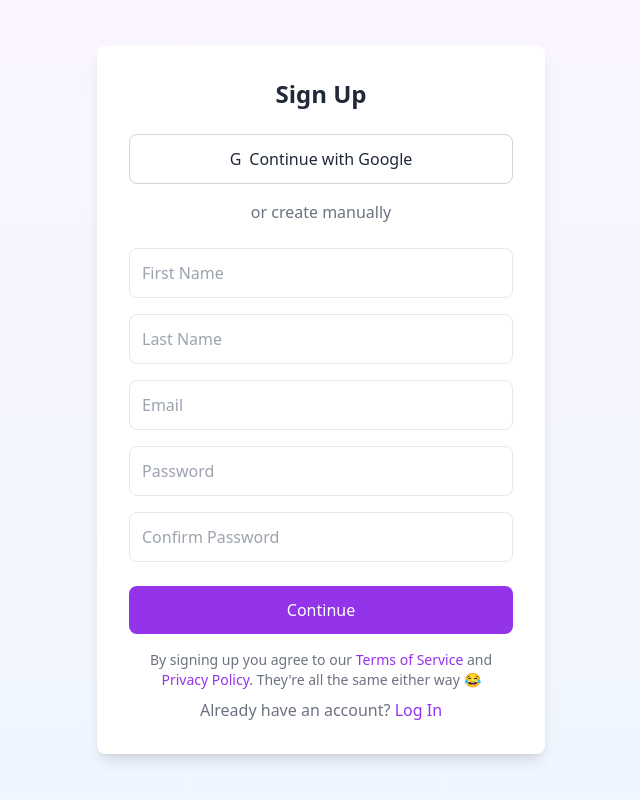
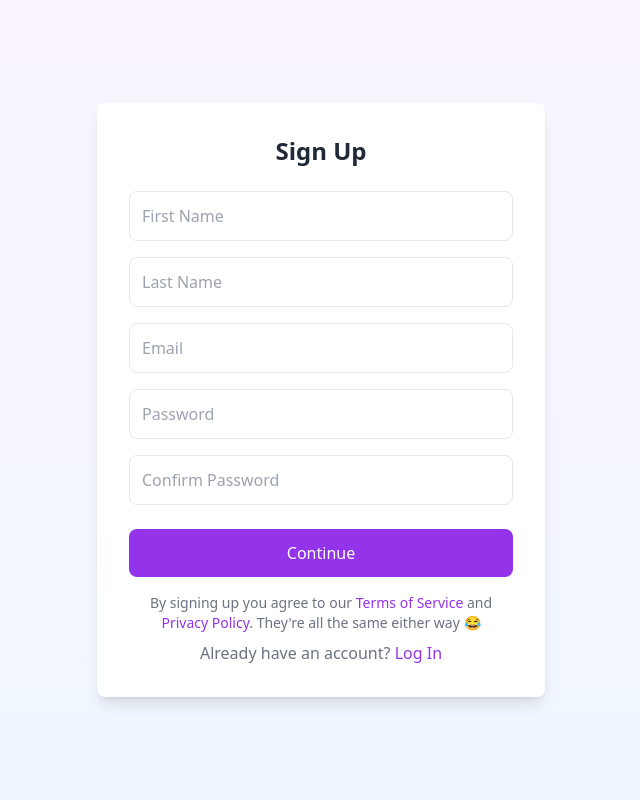
Before and after one commit to SamuelBempah/dwenlite, a React (Vite) app in the folder dwenlite/: page /signup in a window 1280 px wide. Shown: the whole page, without its empty margins (319-959 px from the left). Built offline with nearby package versions, Linux system fonts and the light colour scheme.

Commit message:
removed google signin

```diff
--- a/dwenlite/src/pages/Login.jsx
+++ b/dwenlite/src/pages/Login.jsx
@@ -76,42 +76,6 @@ function Login() {
     <div className="min-h-screen bg-gradient-to-b from-purple-50 to-blue-50 flex items-center justify-center px-4">
       <div className="bg-white p-6 sm:p-8 rounded-lg shadow-lg w-full max-w-md">
         <h2 className="text-xl sm:text-2xl font-bold text-gray-800 mb-6 text-center">Sign In</h2>
-        <div className="text-amber-600 text-sm text-center mb-4">
-          Note: Google Sign-in is temporarily unavailable on the desktop app. We're working to fix this issue.
-        </div>
-        <button
-          onClick={handleGoogleLogin}
-          disabled={googleLoading}
-          className={`w-full bg-white border border-gray-300 text-gray-800 py-3 rounded-lg mb-4 flex items-center justify-center hover:bg-gray-50 text-sm sm:text-base ${
-            googleLoading ? 'opacity-50 cursor-not-allowed' : ''
-          }`}
-        >
-          {googleLoading ? (
-            <span className="flex items-center">
-              <svg
-                className="animate-spin h-5 w-5 mr-2 text-gray-800"
-                viewBox="0 0 24 24"
-              >
-                <circle
-                  className="opacity-25"
-                  cx="12"
-                  cy="12"
-                  r="10"
-                  stroke="currentColor"
-                  strokeWidth="4"
-                  fill="none"
-                />
-                <path className="opacity-75" fill="currentColor" d="M4 12a8 8 0 018-8v8H4z" />
-              </svg>
-              Loading...
-            </span>
-          ) : (
-            <>
-              <span className="mr-2">G</span> Sign in with Google
-            </>
-          )}
-        </button>
-        <div className="text-center text-gray-500 mb-6 text-sm sm:text-base">or sign in with your email</div>
         <form onSubmit={handleLogin}>
           <div className="mb-4">
             <input
--- a/dwenlite/src/pages/Signup.jsx
+++ b/dwenlite/src/pages/Signup.jsx
@@ -1,7 +1,7 @@
 import { useState } from 'react';
 import { useNavigate, Link } from 'react-router-dom';
-import { auth, googleProvider } from '../firebase';
-import { createUserWithEmailAndPassword, signInWithPopup, updateProfile, sendEmailVerification } from 'firebase/auth';
+import { auth } from '../firebase';
+import { createUserWithEmailAndPassword, updateProfile, sendEmailVerification } from 'firebase/auth';
 import toast from 'react-hot-toast';
 import Confetti from 'react-confetti';
 
@@ -12,7 +12,6 @@ function Signup() {
   const [password, setPassword] = useState('');
   const [confirmPassword, setConfirmPassword] = useState('');
   const [signupLoading, setSignupLoading] = useState(false);
-  const [googleLoading, setGoogleLoading] = useState(false);
   const [showConfetti, setShowConfetti] = useState(false);
   const navigate = useNavigate();
 
@@ -83,23 +82,6 @@ function Signup() {
       });
   };
 
-  const handleGoogleSignup = () => {
-    setGoogleLoading(true);
-    signInWithPopup(auth, googleProvider)
-      .then(() => {
-        setTimeout(() => {
-          toast.success('Successfully signed up with Google!');
-          triggerConfetti();
-          navigate('/dashboard');
-          setGoogleLoading(false);
-        }, 3000); // 3-second delay
-      })
-      .catch((err) => {
-        toast.error(getFriendlyErrorMessage(err.code));
-        setGoogleLoading(false);
-      });
-  };
-
   return (
     <div className="min-h-screen bg-gradient-to-b from-purple-50 to-blue-50 flex items-center justify-center px-4">
       {showConfetti && (
@@ -113,26 +95,6 @@ function Signup() {
       )}
       <div className="bg-white p-6 sm:p-8 rounded-lg shadow-lg w-full max-w-md">
         <h2 className="text-xl sm:text-2xl font-bold text-gray-800 mb-6 text-center">Sign Up</h2>
-        <button
-          onClick={handleGoogleSignup}
-          disabled={googleLoading}
-          className={`w-full bg-white border border-gray-300 text-gray-800 py-3 rounded-lg mb-4 flex items-center justify-center hover:bg-gray-50 text-sm sm:text-base ${googleLoading ? 'opacity-50 cursor-not-allowed' : ''}`}
-        >
-          {googleLoading ? (
-            <span className="flex items-center">
-              <svg className="animate-spin h-5 w-5 mr-2 text-gray-800" viewBox="0 0 24 24">
-                <circle className="opacity-25" cx="12" cy="12" r="10" stroke="currentColor" strokeWidth="4" fill="none" />
-                <path className="opacity-75" fill="currentColor" d="M4 12a8 8 0 018-8v8H4z" />
-              </svg>
-              Loading...
-            </span>
-          ) : (
-            <>
-              <span className="mr-2">G</span> Continue with Google
-            </>
-          )}
-        </button>
-        <div className="text-center text-gray-500 mb-6 text-sm sm:text-base">or create manually</div>
         <form onSubmit={handleSignup}>
           <div className="mb-4">
             <input
```
